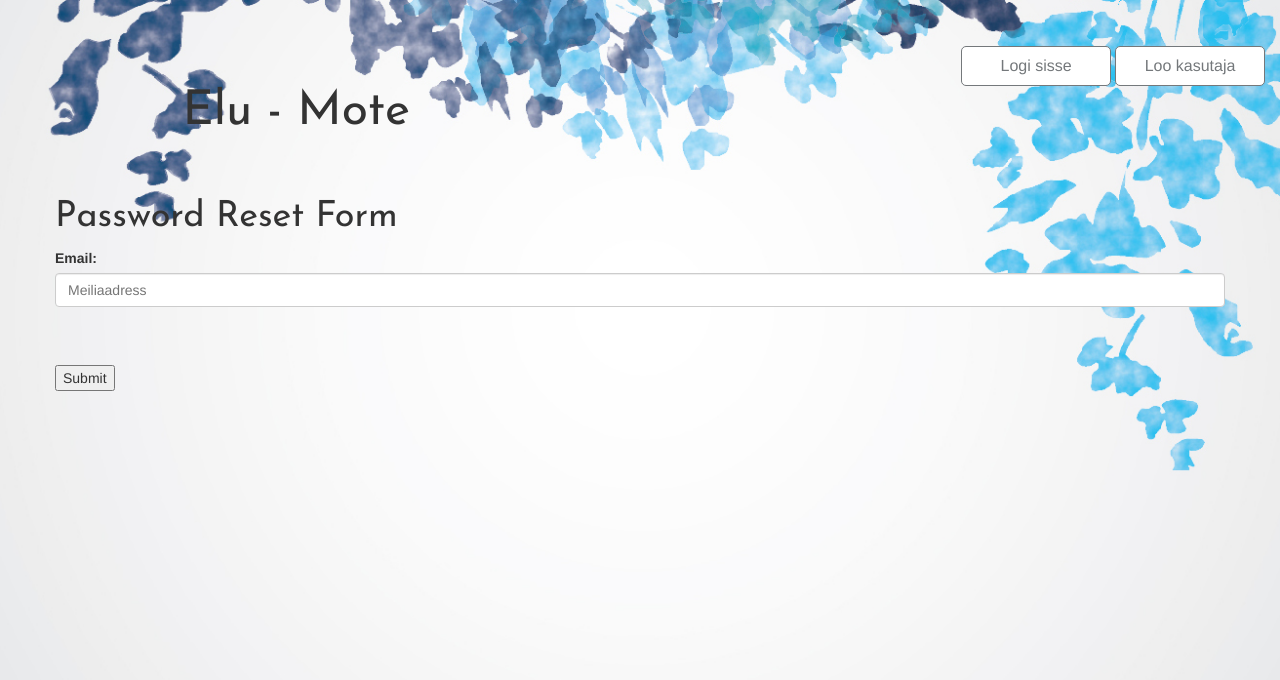
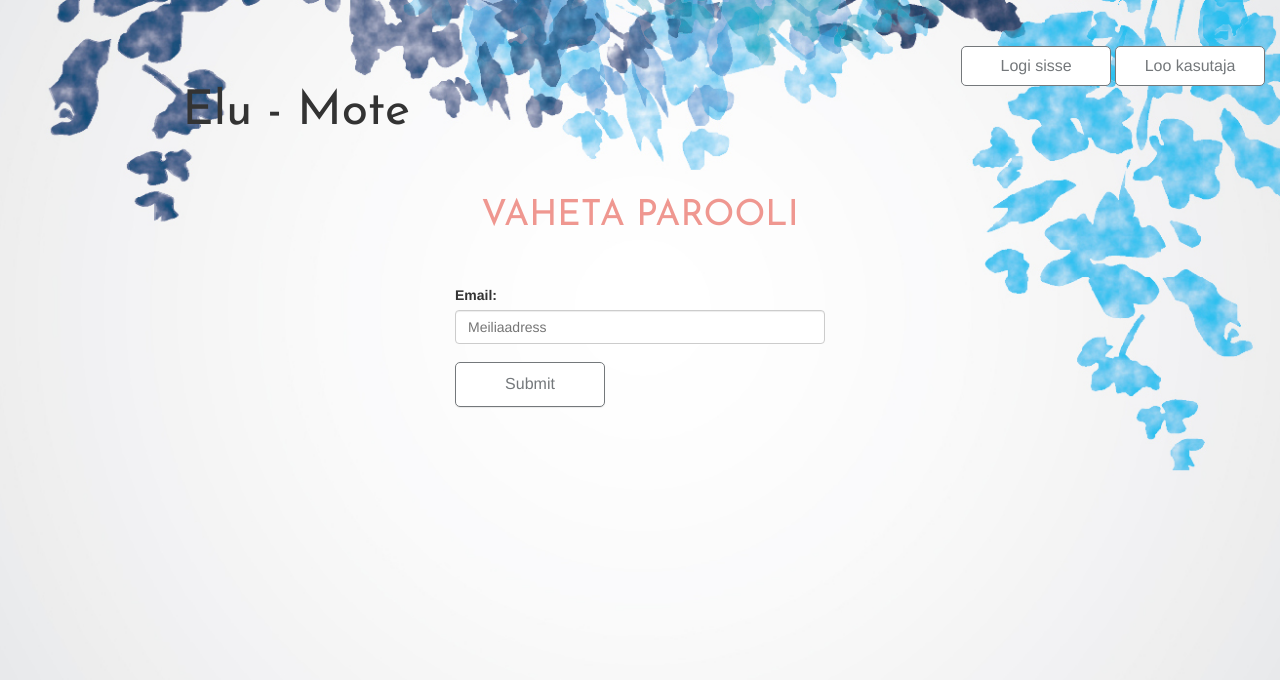
Before and after one commit to hinrek/Suvepraktika, a Django app: page /accounts/password/reset/ in a window 1280 px wide. Shown: the top 680 px of the page. Run offline with Django 3.2, Linux system fonts and the light colour scheme; some libraries are stand-ins or nearby versions.

Commit message:
Changed password reset form

```diff
--- a/events/static/css/event.css
+++ b/events/static/css/event.css
@@ -116,11 +116,12 @@ h1, h2, h3, h4{
 
 .projects_title{
   font-family: 'Josefin Sans', sans-serif;
-  padding-left: 5%;
+  padding-top: 5%;
+  padding-bottom: 5%;
   color: #ef9790;
   text-align: center;
   position: relative;
-  top: -50px;
+  top: -20px;
 }
 
 #id_title, #id_city, #id_location, #id_category, #id_event_date, #id_register_limit_date{
--- a/events/templates/events/event_list.html
+++ b/events/templates/events/event_list.html
@@ -12,6 +12,9 @@
         <div class="dropdown_2">
           <button class="btn btn-default dropdown-toggle" type="button" data-toggle="dropdown">Kategooria
             <span class="caret"></span></button>
+            <ul class="dropdown-menu">
+              <li><a></a></li>
+            </ul>
           </div>
         </div>
       <div class="col-xs-2 col-half-offset">
--- a/events/templates/registration/password_reset_form.html
+++ b/events/templates/registration/password_reset_form.html
@@ -4,10 +4,16 @@
 {% endblock title %}
 
 {% block content %}
-    <h1>Password Reset Form</h1>
-    <form role="form" action="" method="post">
-        {% csrf_token %}
-        {{ form.as_p }}
-        <input type="submit" value="Submit" />
-    </form>
+<div class="container">
+    <div class="row">
+        <div class="col-sm-6 col-md-4 col-md-offset-4">
+          <h1 class="projects_title" align="center">VAHETA PAROOLI</h1>
+          <form role="form" action="" method="post">
+              {% csrf_token %}
+              {{ form.as_p }}
+              <input class="btn btn-default" type="submit" value="Submit" />
+          </form>
+        </div>
+    </div>
+</div>
 {% endblock content %}
--- a/events/templates/registration/registration_form.html
+++ b/events/templates/registration/registration_form.html
@@ -5,7 +5,6 @@
 
 {% block content %}
 <div class="container">
-  <h1 class="signup-picture"></h1>
   <div class="row">
       <div class="col-sm-6 col-md-4 col-md-offset-4">
           <form class="form-signin">
```
Also changed, not shown: events/templates/events/index.html (+6 -3 lines).
